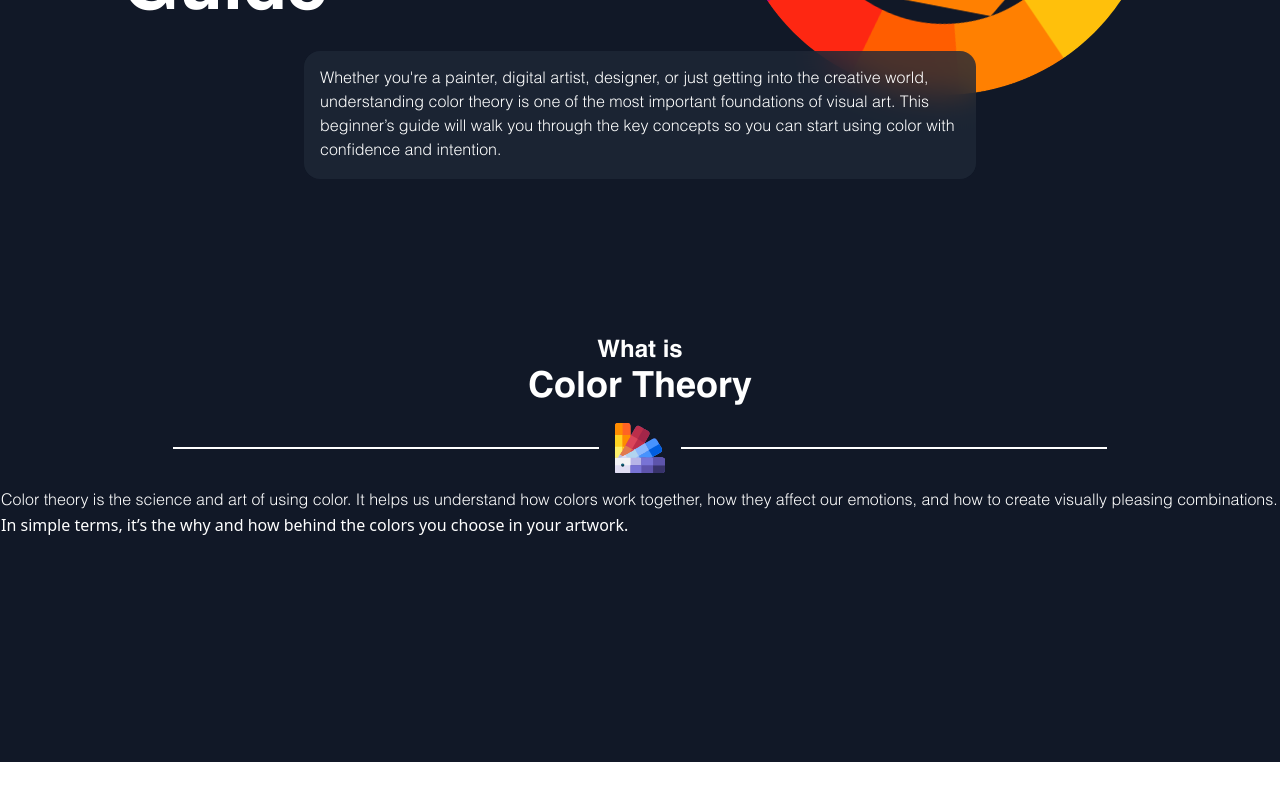
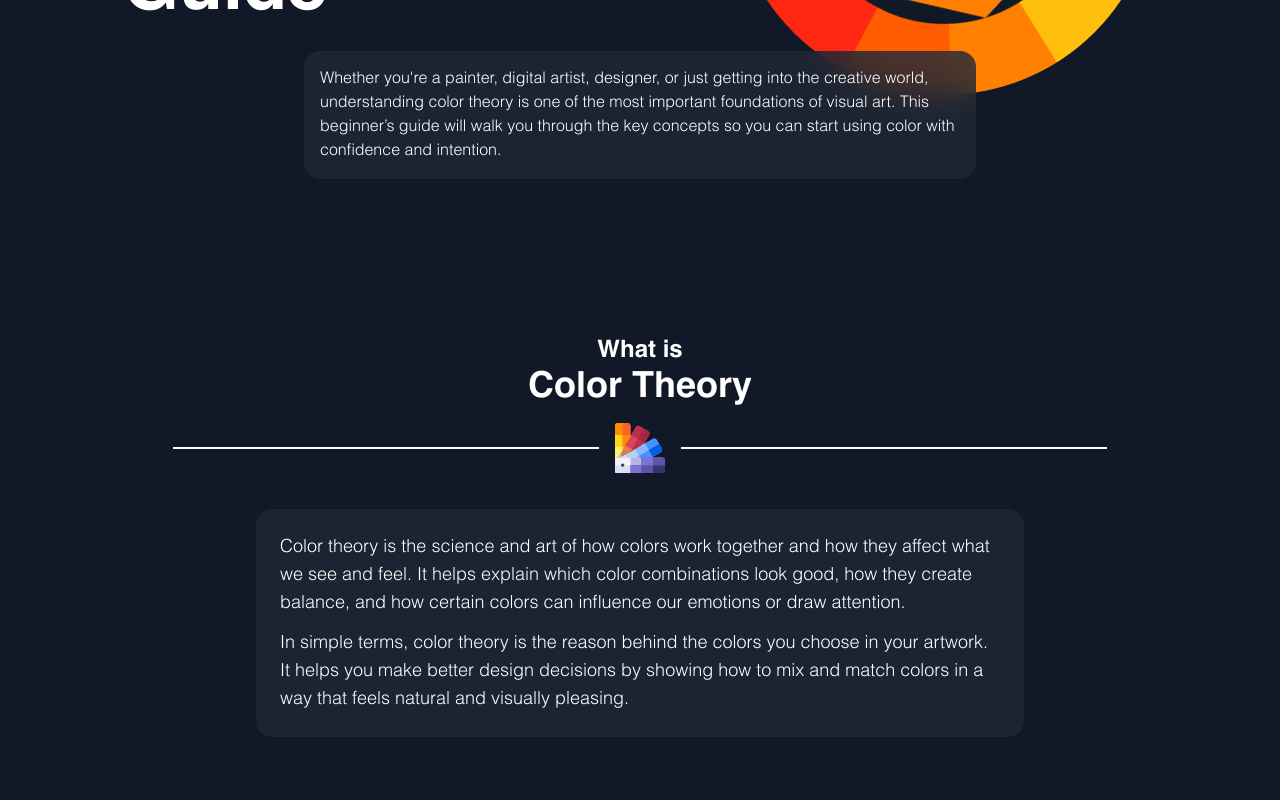
Before and after one commit to Themothy244/color-theory-blog, a React (Vite) app: page / in a window 1280 px wide. Shown: the part 460-1260 px from the top of the page. Before the commit the page ends 1222 px from the top, so only its background shows below. Built offline with nearby package versions, Linux system fonts and the light colour scheme.

Commit message:
style(color): style info section on ColorTheoryInfo component

```diff
--- a/src/components/ColorTheoryIntro/ColorTheoryIntro.jsx
+++ b/src/components/ColorTheoryIntro/ColorTheoryIntro.jsx
@@ -12,13 +12,14 @@ function ColorTheoryIntro() {
                     <div className='h-[1.5px] w-1/3 max-w-md bg-gray-900 dark:bg-white'></div>
                 </div>
             </div>
-            <div>
-                <p className='font-helveticaLight'>
-                    Color theory is the science and art of using color. It helps
-                    us understand how colors work together, how they affect our
-                    emotions, and how to create visually pleasing combinations.
+            <div className='bg-gray-200/80 backdrop-blur-lg mx-[10vw] my-5 rounded-2xl p-5 max-w-3xl lg:mx-auto md:p-6
+                            dark:bg-gray-800/80'>
+                <p className='font-helveticaLight mb-3 md:text-lg'>
+                    Color theory is the science and art of how colors work together and how they affect what we see and feel. It helps explain which color combinations look good, how they create balance, and how certain colors can influence our emotions or draw attention.
                 </p>
-                <p>In simple terms, it’s the why and how behind the colors you choose in your artwork.</p>
+                <p className='font-helveticaLight md:text-lg'>
+                    In simple terms, color theory is the reason behind the colors you choose in your artwork. It helps you make better design decisions by showing how to mix and match colors in a way that feels natural and visually pleasing.
+                </p>
             </div>
         </div>
     );
```
